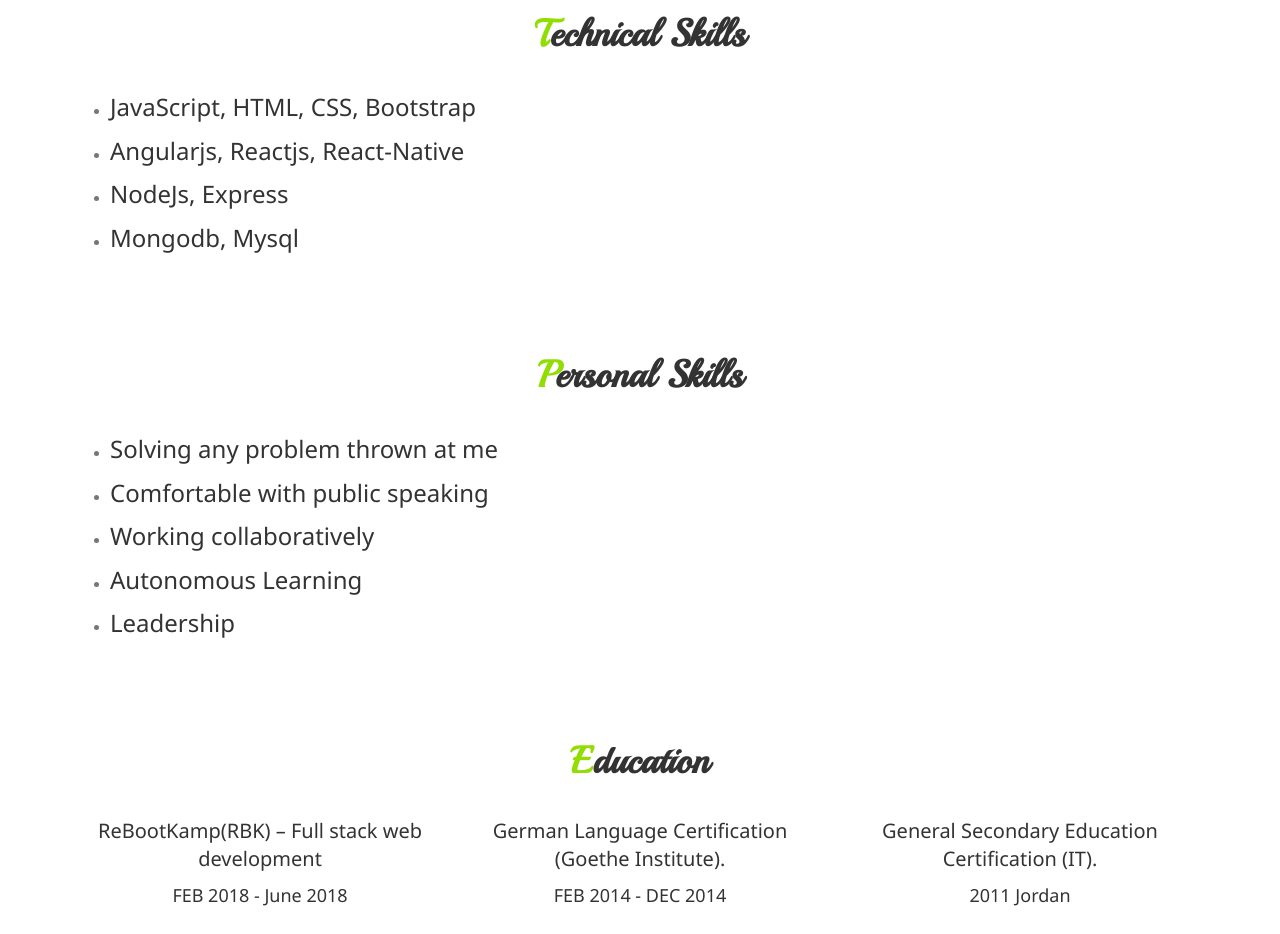
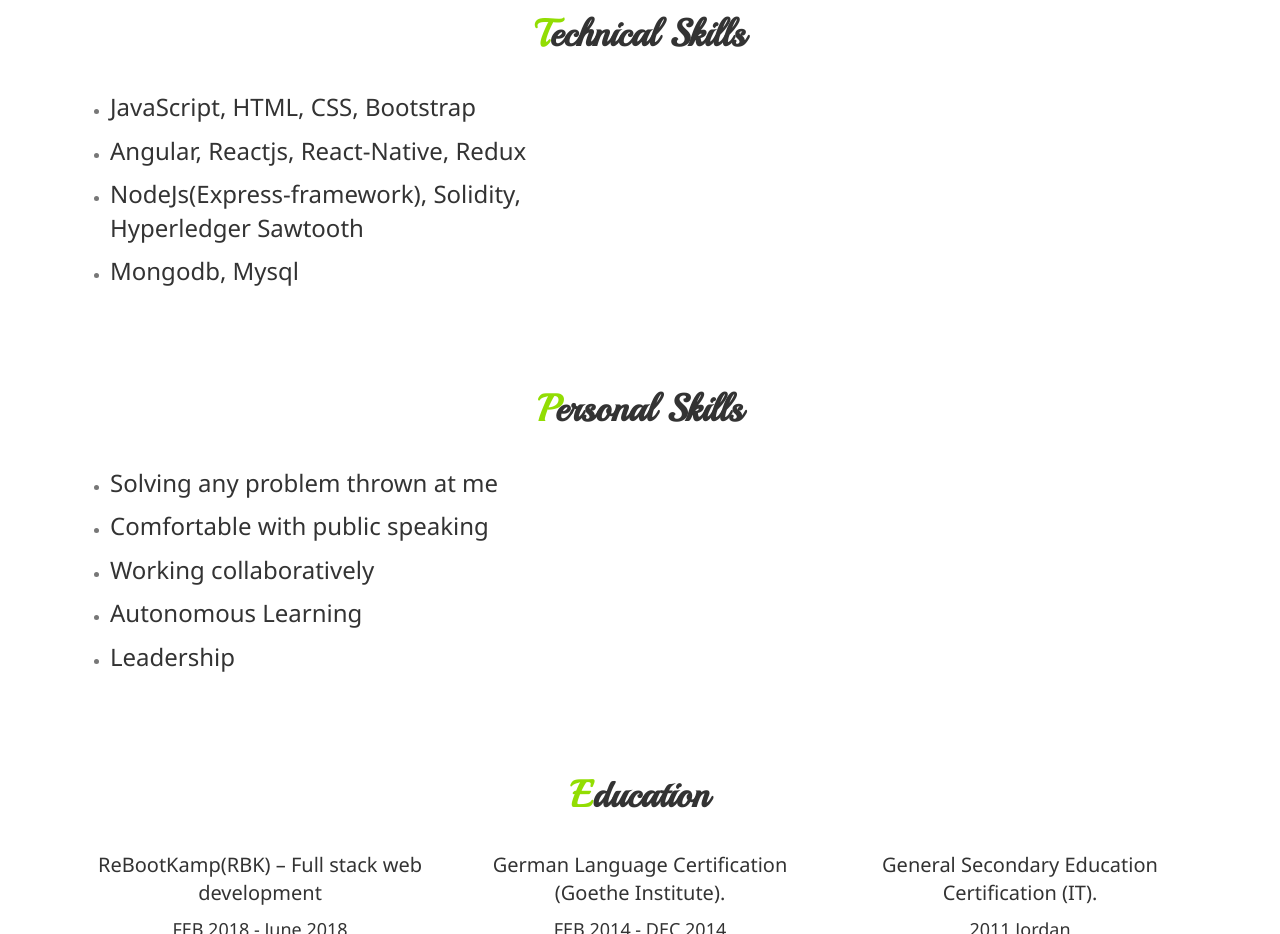
Before and after one commit to Mohammedalduraidi/Resume, a website: page views/index.html in a window 1280 px wide. Shown: the part 1727-2661 px from the top of the page. Drawn offline with nearby package versions, Linux system fonts and the light colour scheme.

Commit message:
(Edit) edit the technial skills in index.html

```diff
--- a/views/index.html
+++ b/views/index.html
@@ -342,14 +342,14 @@
               <div class="progress-wrap ">
                 <ul>
                   <li>
-                    <h3>Angularjs, Reactjs, React-Native</h3>
+                    <h3>Angular, Reactjs, React-Native, Redux</h3>
                   </li>
                 </ul>
               </div>
               <div class="progress-wrap ">
                 <ul>
                   <li>
-                    <h3>NodeJs, Express</h3>
+                    <h3>NodeJs(Express-framework), Solidity, Hyperledger Sawtooth</h3>
                   </li>
                 </ul>
               </div>
@@ -526,7 +526,7 @@
     </p>
     <div class="container">
       <ul>
-        <li><a href="https://twitter.com/jackel_duraidi" target="_blank"><i class="fab fa-twitter-square"></i></a></li>
+        <li><a href="https://twitter.com/mohamed_duraidi" target="_blank"><i class="fab fa-twitter-square"></i></a></li>
         <li><a href="https://www.facebook.com/moe.alduridi" target="_blank"><i class="fab fa-facebook-square"></i></a></li>
         <li><a href="https://www.linkedin.com/in/mohammed-duraidi-276408166/" target="_blank"><i class="fab fa-linkedin"></i></a></li>
       </ul>
```
